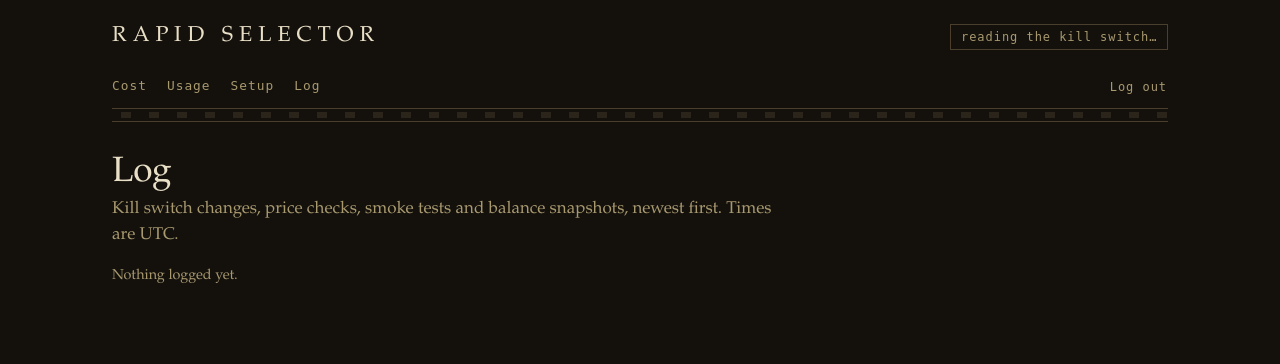
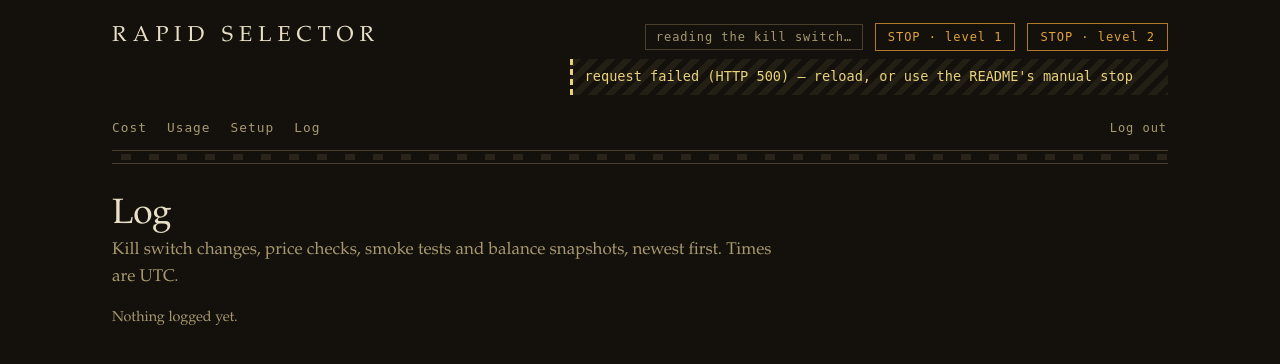
Before and after one commit to xivind/rapid-selector, a FastAPI app: template tower/tower/templates/log.html in a window 1280 px wide. Shown: the top 364 px of the page. Run offline with FastAPI, Linux system fonts and the light colour scheme; the template is opened without the code that fills it, so the values that code supplies are empty; parts of the project's set-up code (start-up, migrations or seed data) failed here and were passed over.

Commit message:
tower: the kill switch always offers STOP
The placeholder carries both STOP buttons, the partial reads its state
within the page deadline, and a failed or unanswered kill switch request
says so in the switch. ALL CLEAR after an action with problems is shown
in the warning colour. The switch says what level 1 does not block.

Co-Authored-By: Claude Opus 5.5 <noreply@anthropic.com>

```diff
--- a/tower/tower/killswitch.py
+++ b/tower/tower/killswitch.py
@@ -286,6 +286,8 @@ def enforce(gw) -> list[str]:
 
 
 def register(router, app):
+    from tower import setup_view  # imported here: setup_view imports this module
+
     # A refusal answers 200, like checks: htmx 2 does not swap 4xx answers, so it would not be seen.
     def render(request, state, confirm=None, error=None):
         context = {
@@ -301,25 +303,29 @@ def register(router, app):
     def clients():
         return app.state.gateway, app.state.openrouter
 
+    def state():
+        # Bound by the page deadline, so a hanging source never leaves the switch unrendered.
+        return current_state(*clients(), end=setup_view.deadline())
+
     def check(level):
         if level not in (1, 2):
             raise HTTPException(status_code=404)
 
     @router.get("/partials/killswitch", response_class=HTMLResponse)
     def partial(request: Request, confirm: int | None = None):
-        return render(request, current_state(*clients()), confirm if confirm in (1, 2) else None)
+        return render(request, state(), confirm if confirm in (1, 2) else None)
 
     @router.post("/kill/engage/{level}", response_class=HTMLResponse)
     def engage_route(request: Request, level: int, confirm: str = Form("")):
         check(level)
         if confirm != "yes":
-            return render(request, current_state(*clients()), error="Nothing changed: confirm first.")
+            return render(request, state(), error="Nothing changed: confirm first.")
         return render(request, engage(level, *clients(), "owner"))
 
     @router.post("/kill/release/{level}", response_class=HTMLResponse)
     def release_route(request: Request, level: int, word: str = Form("")):
         check(level)
         if word != "release":
-            return render(request, current_state(*clients()),
+            return render(request, state(),
                           error='Nothing changed: type the word "release".')
         return render(request, release(level, *clients(), "owner"))
--- /dev/null
+++ b/tower/tower/static/tower.js
@@ -0,0 +1,14 @@
+// The only script besides htmx: htmx 2 swaps nothing on an error or no answer, so a failed
+// kill switch request would otherwise look like nothing happened.
+function towerRequestFailed(event) {
+  var ks = document.getElementById("killswitch");
+  if (!ks || !event.detail.elt || !event.detail.elt.closest("#killswitch")) return;
+  var status = event.detail.xhr && event.detail.xhr.status;
+  var p = ks.querySelector(".ks-failed") || ks.appendChild(document.createElement("p"));
+  p.className = "warn ks-failed";
+  p.setAttribute("role", "alert");
+  p.textContent = "request failed (" + (status ? "HTTP " + status : "no answer") +
+    ") — reload, or use the README's manual stop";
+}
+document.addEventListener("htmx:responseError", towerRequestFailed);
+document.addEventListener("htmx:sendError", towerRequestFailed);
--- a/tower/tower/templates/base.html
+++ b/tower/tower/templates/base.html
@@ -7,12 +7,15 @@
   <title>{% block title %}RAPID SELECTOR{% endblock %}</title>
   <link rel="stylesheet" href="/static/tower.css">
   <script src="/static/htmx.min.js" defer></script>
+  <script src="/static/tower.js" defer></script>
 </head>
 <body>
   <header class="masthead">
     <div class="mast-top">
       <h1 class="wordmark"><a href="/">RAPID SELECTOR</a></h1>
-      {% block killswitch %}<div id="killswitch" hx-get="/partials/killswitch" hx-trigger="load" hx-swap="outerHTML"><span class="ks-state">reading the kill switch…</span></div>{% endblock %}
+      {% block killswitch %}<div id="killswitch" class="killswitch" hx-get="/partials/killswitch" hx-trigger="load" hx-target="this" hx-swap="outerHTML"><span class="ks-state">reading the kill switch…</span>
+        <button type="button" hx-get="/partials/killswitch?confirm=1">STOP &middot; level 1</button>
+        <button type="button" hx-get="/partials/killswitch?confirm=2">STOP &middot; level 2</button></div>{% endblock %}
     </div>
     {% block nav %}
     <nav class="tabs">
--- a/tower/tower/templates/partials/killswitch.html
+++ b/tower/tower/templates/partials/killswitch.html
@@ -3,7 +3,7 @@
   {% if state.level is none %}
   <strong class="ks-state warn">STATE UNKNOWN</strong>
   {% elif state.level == 0 %}
-  <strong class="ks-state clear">● ALL CLEAR</strong>
+  <strong class="ks-state {{ 'warn' if state.problems else 'clear' }}">● ALL CLEAR</strong>
   {% else %}
   <strong class="ks-state danger">LEVEL {{ state.level }}{% if state.level == 1 and not state.level1_complete %} · PARTIAL{% endif %}</strong>
   {% endif %}
@@ -47,4 +47,5 @@
     <button type="submit">Release level {{ release_level }}</button>
   </form>
   {% endif %}
+  <p class="ks-note">Level 1 does not block LiteLLM's master key or the admin UI's own session key; level 2 stops both.</p>
 </div>
```
Also changed, not shown: tower/tests/test_pages.py (+46 -0 lines).
